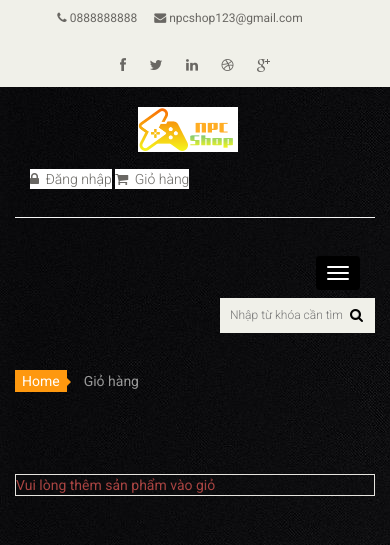
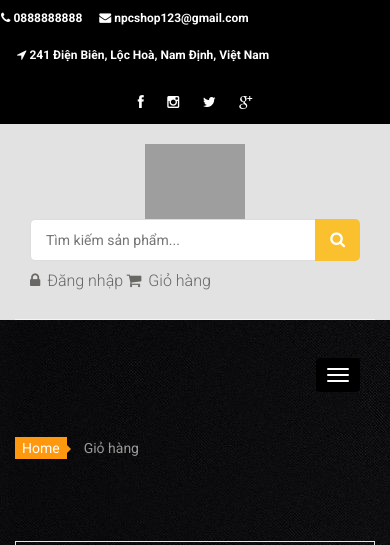
Before and after one commit to csluv27/banDoDienTu, a CodeIgniter app: page /database/index.php/indexcontroller/cart in a window 390 px wide. Shown: the top 545 px of the page. Run offline with CodeIgniter, Linux system fonts and the light colour scheme; data comes from the database, SQL or seed files in the repository; grey boxes are pictures that could not be loaded.

Commit message:
fix search bar

```diff
--- a/application/views/pages/template/header.php
+++ b/application/views/pages/template/header.php
@@ -42,20 +42,21 @@
           <div class="col-sm-6">
             <div class="contactinfo">
               <ul class="nav nav-pills">
-                <li><a href="#"><i class="fa fa-phone"></i> 0888888888</a></li>
-                <li><a href="#"><i class="fa fa-envelope"></i> npcshop123@gmail.com</a></li>
+                <li><a style="font-weight:600;"><i class="fa fa-phone"></i> 0888888888</a></li>
+                <li><a style="font-weight:600;"><i class="fa fa-envelope"></i> npcshop123@gmail.com</a></li>
+                <li><a style="font-weight:600;"><i class="fa fa-location-arrow"></i> 241 Điện Biên, Lộc Hoà,
+                    Nam Định, Việt Nam</a></li>
               </ul>
             </div>
           </div>
           <div class="col-sm-6">
             <div class="social-icons pull-right">
               <ul class="nav navbar-nav">
-                <li><a href="https://www.facebook.com/profile.php?id=100016773610729"><i class="fa fa-facebook"></i></a>
+                <li><a href="/"><i class="fa fa-facebook"></i></a>
                 </li>
-                <li><a href="https://www.facebook.com/huy5615612"><i class="fa fa-twitter"></i></a></li>
-                <li><a href="https://www.facebook.com/quang.vu.454889"><i class="fa fa-linkedin"></i></a></li>
-                <li><a href="https://www.facebook.com/nguyen.tien.luc.581896"><i class="fa fa-dribbble"></i></a></li>
-                <li><a href="https://steamcommunity.com/id/cornspringluv/"><i class="fa fa-google-plus"></i></a></li>
+                <li><a href="/"><i class="fa fa-instagram"></i></a></li>
+                <li><a href="/"><i class="fa fa-twitter"></i></a></li>
+                <li><a href="/"><i class="fa fa-google-plus"></i></a></li>
               </ul>
             </div>
           </div>
@@ -65,15 +66,27 @@
     <div class="header-middle">
       <div class="container">
         <div class="row">
-          <div class="col-sm-4">
+          <div class="col-sm-3">
             <div class="logo pull-left">
-              <a href="<?php echo base_url('/') ?>"><img src="<?php echo base_url('frontend/images/home/logo1.png'); ?>"
+              <a href="<?php echo base_url('/') ?>"><img src="<?php echo base_url('frontend/images/home/logo2.png'); ?>"
                   alt="Logo" /></a>
             </div>
             <div class="btn-group pull-right">
             </div>
           </div>
-          <div class="col-sm-8">
+          <div class="col-sm-6">
+    <div class="search_box pull-right">
+        <form autocomplete="off" action="<?php echo base_url('tim-kiem') ?>" method="GET">
+            <input name="keyword" type="text" placeholder="Tìm kiếm sản phẩm..." />
+            <button type="submit">
+                <i class="fa fa-search"></i>
+            </button>
+        </form>
+    </div>
+</div>
+
+
+          <div class="col-sm-3">
             <div class="shop-menu pull-right">
               <ul class="nav navbar-nav">
                 <?php if ($this->session->userdata('LoggedInCustomer')) { ?>
@@ -133,20 +146,7 @@
               </ul>
             </div>
           </div>
-          <div class="col-sm-5">
-            <div class="search_box pull-right">
-              <form autocomplete="off" action="<?php echo base_url('tim-kiem') ?>" method="GET">
-                <div style="position: relative;">
-                  <input name="keyword" type="text" placeholder="Nhập từ khóa cần tìm sản phẩm"
-                    style="padding-right: 30px;" />
-                  <button type="submit"
-                    style="position: absolute; right: 0; top: 0; height: 100%; border: none; background: none; padding: 0 12px;">
-                    <i class="fa fa-search"></i>
-                  </button>
-                </div>
-              </form>
-            </div>
-          </div>
+
         </div>
       </div>
     </div>
--- a/frontend/css/main.css
+++ b/frontend/css/main.css
@@ -68,17 +68,17 @@
 **************************/
 
 .header_top {
-  background: none repeat scroll 0 0 #F0F0E9;
+  background: none repeat scroll 0 0 black;
 }
 
 .contactinfo ul li:first-child{
-    margin-left: -15px;
+    margin-left: -14px;
 }
 
 .contactinfo ul li a{
   font-size: 12px;
-  color: #696763;
-  font-family: 'Roboto', sans-serif;
+  font-family: 'Roboto', sans-serif;
+  color: white;
 }
 
 
@@ -90,7 +90,7 @@
 .social-icons ul li a {
   border: 0 none;
   border-radius: 0;
-  color: #696763;
+  color: white;
   padding:0px;
 }
 
@@ -124,12 +124,10 @@
 	background:#5BBCEC;
 }
 
-.fa-linkedin:hover  {
-	background:#FF4518;
-}
-
-.fa-dribbble:hover  {
-	background:#90C9DC;
+
+
+.fa-instagram:hover  {
+	background:#CE3C2D;
 }
 
 .fa-google-plus:hover  {
@@ -147,31 +145,15 @@
 .header-middle .container .row .col-sm-4{
   padding-left: 0;
 }
+.header-middle{
+  background-color: #E2E2E2;
+}
 
 .header-middle .container .row .col-sm-8 {
 	padding-right:0;
 }
 
-.usa {
-  border-radius: 0;
-  color: #B4B1AB;
-  font-size: 12px;
-  margin-right: 20px;
-  padding: 2px 15px;
-  margin-top: 10px;
-}
-
-.usa:hover {
-	background:#FE980F;
-	color:#fff;
-	border-color:#FE980F;
-}
-
-.usa:active, .usa.active {
-  background: none repeat scroll 0 0 #FE980F;
-  box-shadow: inherit;
-  outline: 0 none;
-}
+
 
 .btn-group.open .dropdown-toggle {
   background: rgba(0, 0, 0, 0);
@@ -198,10 +180,10 @@
 
 
 .shop-menu ul li a {
-  background: #FFFFFF;
-  color: #696763;
-  font-family: 'Roboto', sans-serif;
-  font-size: 14px;
+  background:none;
+  color: #696763;
+  font-family: 'Roboto', sans-serif;
+  font-size: 16px;
   font-weight: 300;
   padding:0;
   padding-right: 0;
@@ -215,8 +197,7 @@
 
 
 .shop-menu ul li a:hover {
-	color:#fe980f;
-	background:#fff;
+	background:none;
 }
 
 
@@ -252,21 +233,40 @@
 	color:#fdb45e;
 }
 
+.search_box {
+  display: flex;
+  justify-content: center;
+  width: 100%;
+}
+.search_box form {
+  position: relative;
+  width: 100%;
+}
 .search_box input {
-  background: #F0F0E9;
-  border: medium none;
-  color: #B2B2B2;
-  font-family: 'roboto';
-  font-size: 12px;
-  font-weight: 300;
-  height: 35px;
-  outline: medium none;
-  padding-left: 10px;
-  width: 155px;
-  background-image: url(../images/home/searchicon.png);
-  background-repeat: no-repeat;
-  background-position: 130px;
-}
+  width: 100%;
+  padding: 10px 15px;
+  border: 1px solid #ddd;
+  border-radius: 5px;
+  outline: none;
+  font-size: 14px;
+}
+.search_box button {
+  position: absolute;
+  right: 0;
+  top: 0;
+  height: 100%;
+  border: none;
+  background: #fbc02d;
+  padding: 0 15px;
+  border-top-right-radius: 5px;
+  border-bottom-right-radius: 5px;
+  cursor: pointer;
+}
+.search_box button i {
+  color: white;
+  font-size: 16px;
+}
+
 
 
 /*  Dropdown menu*/
```
Also changed, not shown: logo/logo12.png (added), logo/logo2.png (added).
